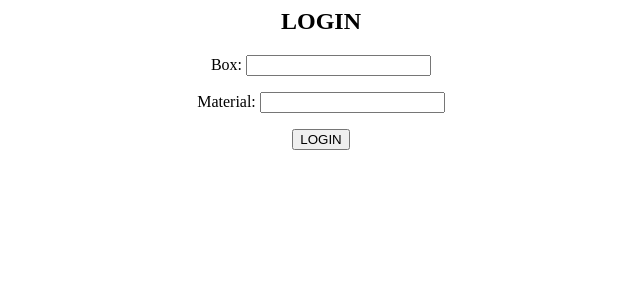
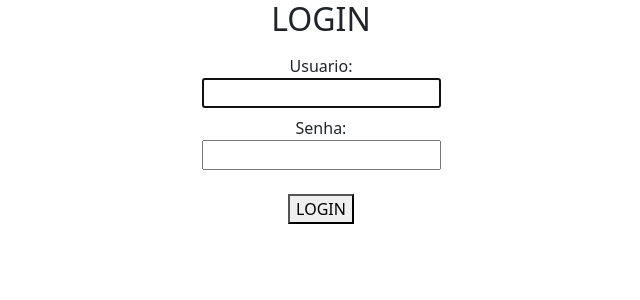
Before and after one commit to RodrigoBGuedes/config, a Django app: template config/core/templates/registration/login.html in a window 1280 px wide. Shown: the top 300 px of the page, without its empty margins (319-959 px from the left). Run offline with Django 4.2, Linux system fonts and the light colour scheme; the template is opened without the code that fills it: values that come from a table or form of the project are taken from there, others are empty; some libraries are stand-ins or nearby versions.

Commit message:
3rd Commit: Corrected the interface of the login and appointment

```diff
--- a/config/core/forms.py
+++ b/config/core/forms.py
@@ -7,9 +7,9 @@ from django import forms
 
 
 class AppontmentForm(forms.ModelForm):
-    box = forms.CharField(min_length=24, max_length=24, required=True)
+    box = forms.CharField(min_length=24, max_length=24, required=True, label='Box Number')
 
-    material = forms.CharField(max_length=64, required=True)
+    material = forms.CharField(max_length=64, required=True, label='Material Number')
 
     class Meta:
         model = Appontment
--- a/config/core/static/css/style.css
+++ b/config/core/static/css/style.css
@@ -23,9 +23,11 @@ form {
 }
 
 .botao_apt{
-    padding: 10px;
+    padding: 1rem;
     background-color: #5288da;
     color: #ffffff;
+    box-sizing: border-box;
+    width: 100px;
     border:none;
     border-radius: .60rem;
 }
--- a/config/core/templates/core/upload.html
+++ /dev/null
@@ -1,4 +0,0 @@
-<form method="post" action="{% url 'upload' %}" enctype="multipart/form-data">
-    {{ form }}
-    <button type="submit" class="btn-dark">Submit</button>
-</form>
--- a/config/core/templates/registration/login.html
+++ b/config/core/templates/registration/login.html
@@ -1,7 +1,30 @@
+{% load static %}
+<!DOCTYPE html>
+<html lang="pt-br">
+<head>
+    <meta charset="utf-8">
+    <meta http-equiv="X-UA-Compatible" content="IE=edge">
+    <meta name="viewport" content="width=device-width, initial-scale=1">
+
+    <title>{% block title %}Login{% endblock title %}</title>
+
+    <meta name="author" content="Rodrigo Guedes">
+    <link rel="icon" type="image/png" href="{% static 'img/favicon.png' %}"/>
+    <link href="{% static 'css/bootstrap.min.css' %}" rel="stylesheet">
+    <link href="{% static 'css/style.css' %}" rel="stylesheet">
+    <script src="{% static 'js/popper.min.js' %}"></script>
+    <script src="{% static 'js/bootstrap.bundle.min.js' %}"></script>
+    <script src="{% static 'js/bootstrap.bundle.js' %}"></script>
+    <script src="{% static 'js/jquery.min.js' %}"></script>
+    <script src="{% static 'js/bootstrap.min.js' %}"></script>
+    <script src="{% static 'js/scripts.js' %}"></script>
+
+</head>
+<body>
 <div style=" text-align: center;">
     {% if user.is_authenticated %}
         <h1>Already Logged!</h1>
-  <form action="{% url 'logout' %}" method="POST" id ="logout" class="btn btn-primary btn-lg btn-block">
+        <form action="{% url 'logout' %}" method="POST" id="logout" class="btn btn-lg btn-block">
             {% csrf_token %}
             <input type="submit" value="Logout">
         </form>
@@ -9,8 +32,24 @@
         <h2>LOGIN</h2>
         <form method="post">
             {% csrf_token %}
-    {{ form.as_p }}
+            <div class="mt-2">
+                <label for="id_username">Usuario:</label>
+            </div>
+            <div>
+                <input type="text" name="username" autofocus="" autocapitalize="none" autocomplete="username"
+                       maxlength="150" required="" id="id_username">
+            </div>
+            <div class="mt-2">
+                <label for="id_password">Senha:</label>
+            </div>
+            <div>
+                <input type="password" name="password" autocomplete="current-password" required="" id="id_password">
+            </div>
+            <div class="mt-4">
                 <button type="submit">LOGIN</button>
+            </div>
         </form>
     {% endif %}
 </div>
+</body>
+</html>
```
Also changed, not shown: config/core/templates/core/appontment.html (+26 -7 lines), config/core/views.py (+14 -7 lines). Lines whose indentation alone changed are shown as unchanged.
